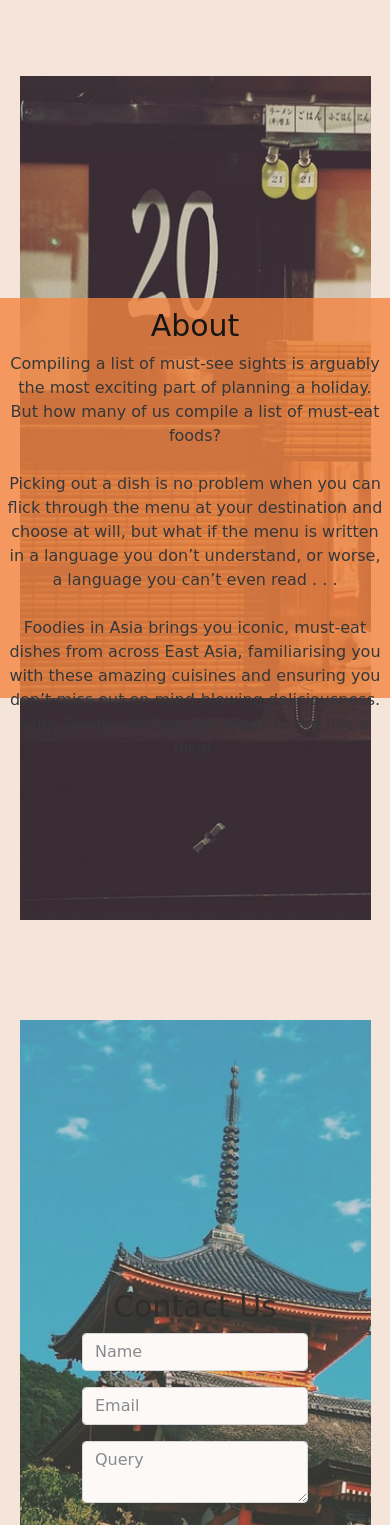
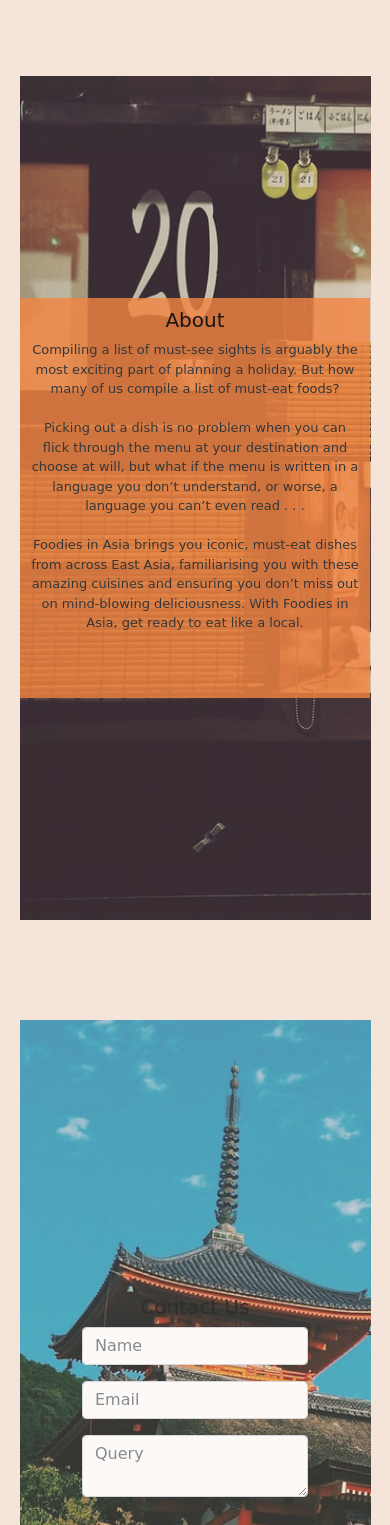
Before and after one commit to kshrimpton/ksteamwebsite, a plain HTML site: page index.html in a window 390 px wide. Shown: the part 868-2393 px from the top of the page. Drawn offline with nearby package versions, Linux system fonts and the light colour scheme; a web font is replaced by a local one.

Commit message:
Optimising for mobile test
Testing font sizes for mobile

```diff
--- a/css/styles.css
+++ b/css/styles.css
@@ -184,3 +184,15 @@ overflow: hidden;
     margin: 0 10px 0 10px;
   }
 }
+@media (max-width: 500px) {
+  .about {
+    font-size: 13px;
+    width: 350px;
+  }
+  .about h1{
+    font-size: 20px;
+  }
+  .east-asia h1{
+    font-size: 20px;
+  }
+}
```
Also changed, not shown: css/korea-style.css (+14 -1 lines).
